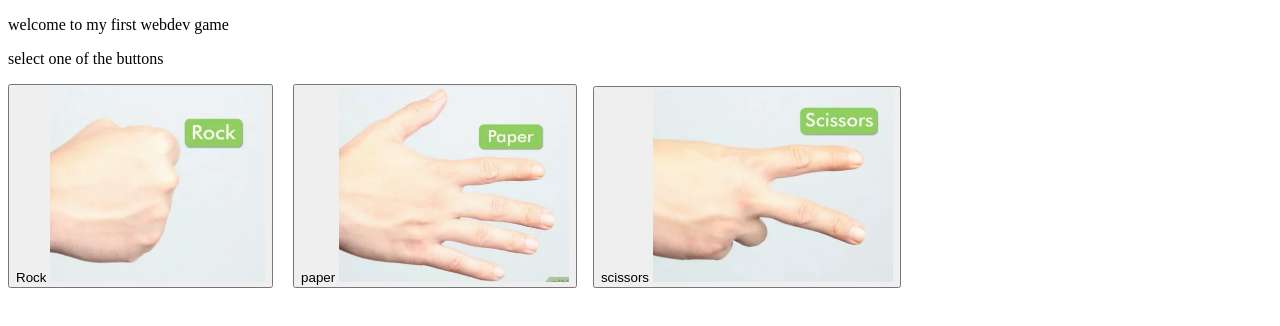
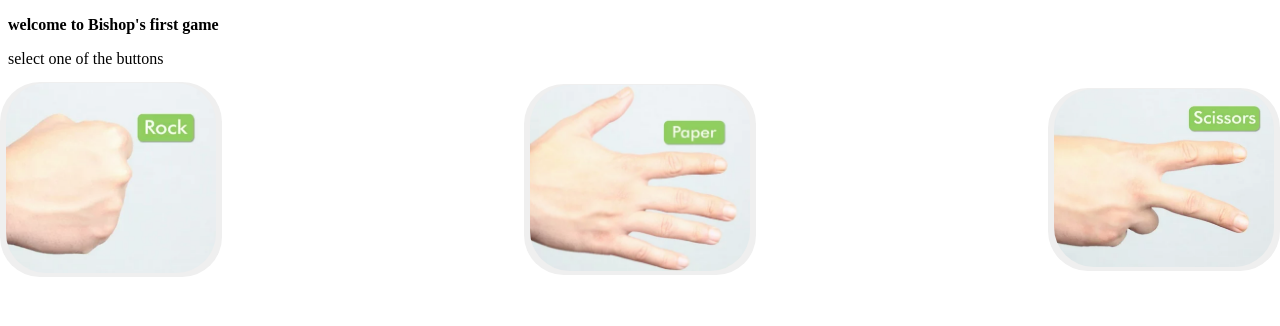
Before and after one commit to bishop6232/rock-paper-scissor, a plain HTML site: page index.html in a window 1280 px wide. Drawn offline with Linux system fonts and the light colour scheme.

Commit message:
Update index.html

```diff
--- a/index.html
+++ b/index.html
@@ -7,11 +7,40 @@
     <title>Rock paper scissors</title>
     <script src="game.js"></script>
 </head>
+<style>
+   button{
+        border: none;
+        border-radius: 40px;
+    }
+    img{
+        border-radius: 40px;
+    }
+    #scissors{
+        position: absolute;
+        right: 0;
+    }
+    #paper{
+        display:inline-block;
+    }
+    .container{
+        display: flex;
+        align-items: center;
+        justify-content: center;
+    }
+    #rock{
+        position: absolute;
+        left: 0;
+    }
+
+</style>
 <body>
-    <p>welcome to my first webdev game</p>
+     <p><strong > welcome to  Bishop's first game </strong></p>
     <p>select one of the buttons</p>
-    <button onclick="rock()">Rock <span ><img src="rock.png", width="215px" ></span></button> &nbsp;&nbsp;&nbsp;
-    <button onclick="paper()">paper <span><img src="paper.png", width="230px" ></span></button>&nbsp;&nbsp;&nbsp;
-    <button onclick="scissors()">scissors <span><img src="scissors.png", width="240px"></span></button>&nbsp;&nbsp;&nbsp;
+
+    <div class="container">
+    <button id="rock"  onclick="rock()"><span ><img src="rock.png", width="210px" ></span></button>
+    <button id="paper" onclick="paper()"> <span><img src="paper.png", width="220px" ></span></button>
+    <button id="scissors" onclick="scissors()"><span><img src="scissors.png", width="220px"></span></button>
+</div>
 </body>
 </html>
```
